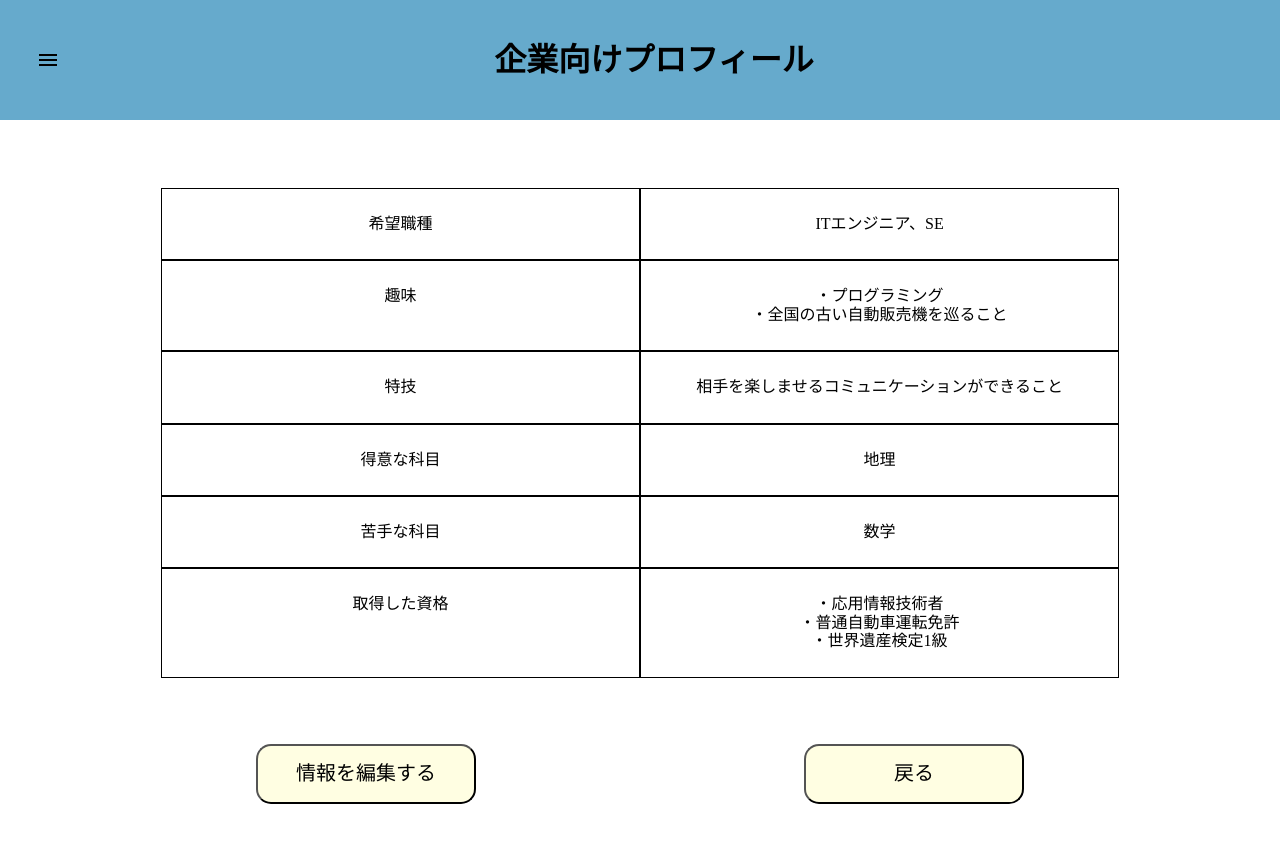
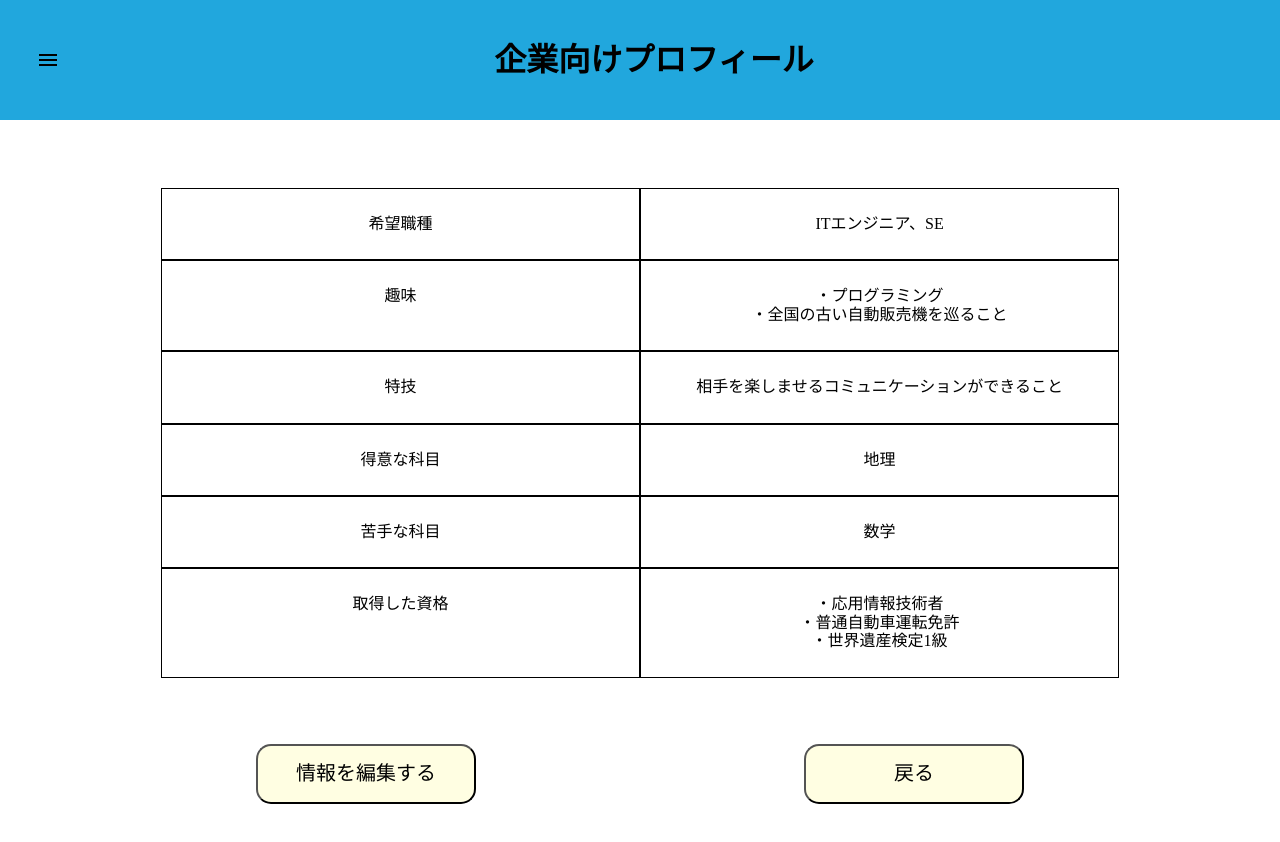
Before and after one commit to hayatosuzuki3228/CVAISotuken, a React (Vite) app: page /profile-st-com in a window 1280 px wide. Shown: the top 842 px of the page. Built offline with nearby package versions, Linux system fonts and the light colour scheme.

Commit message:
抜けてた部分を追加

```diff
--- a/src/Page/Profile/profile-st.jsx
+++ b/src/Page/Profile/profile-st.jsx
@@ -15,7 +15,6 @@ import {
 import MenuIcon from "@mui/icons-material/Menu";
 import "normalize.css";
 import "./styles.css";
-import { days } from "./Data";
 
 export function SProfile() {
   useEffect(() => {
@@ -143,7 +142,7 @@ export function SProfile() {
           </div>
           <div className="half-box black">
             <font size="3.5">
-              <p>31歳</p>
+              <p>20歳</p>
             </font>
           </div>
         </div>
--- a/src/Page/Profile/styles.css
+++ b/src/Page/Profile/styles.css
@@ -1,5 +1,5 @@
 .header {
-  background-color: #66aacc;
+  background-color: #21a7dd;
   padding: 40px;
   display: flex;
 }
```
Also changed, not shown: src/App.jsx (+4 -4 lines).
